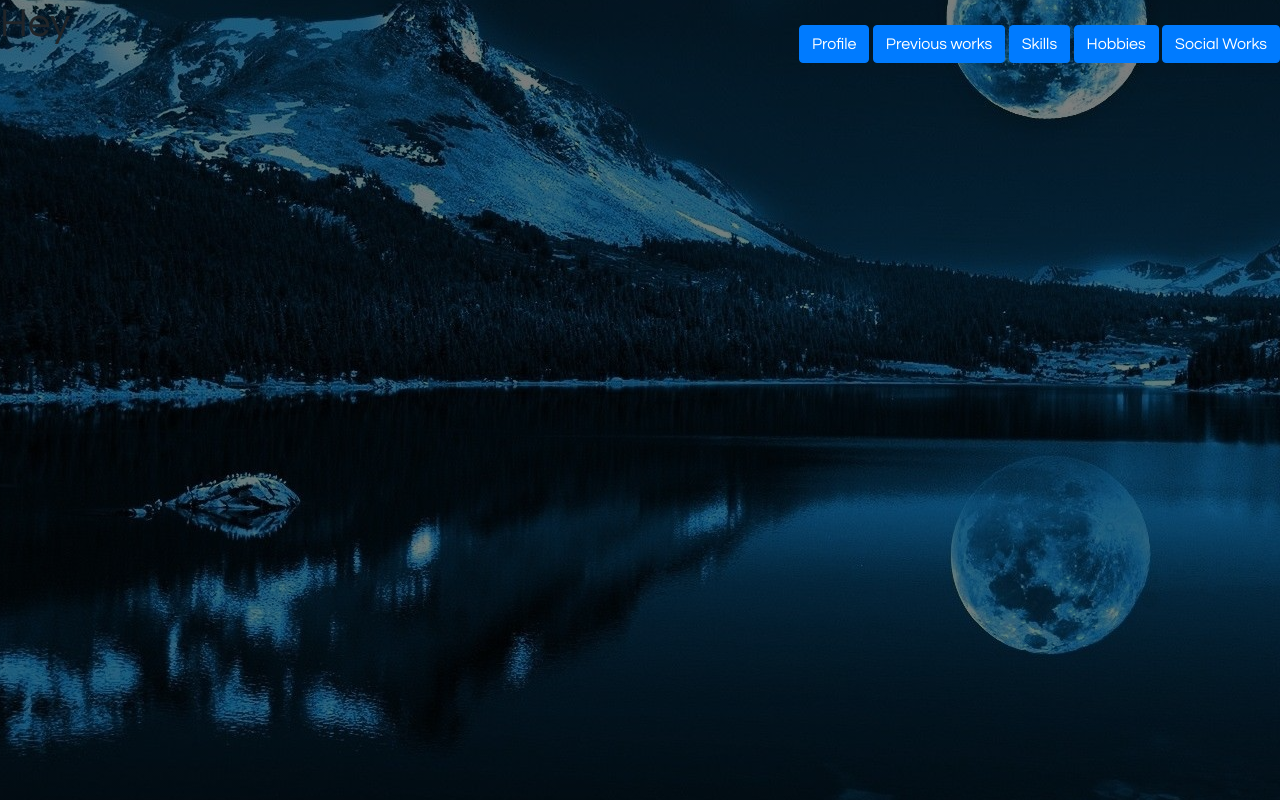
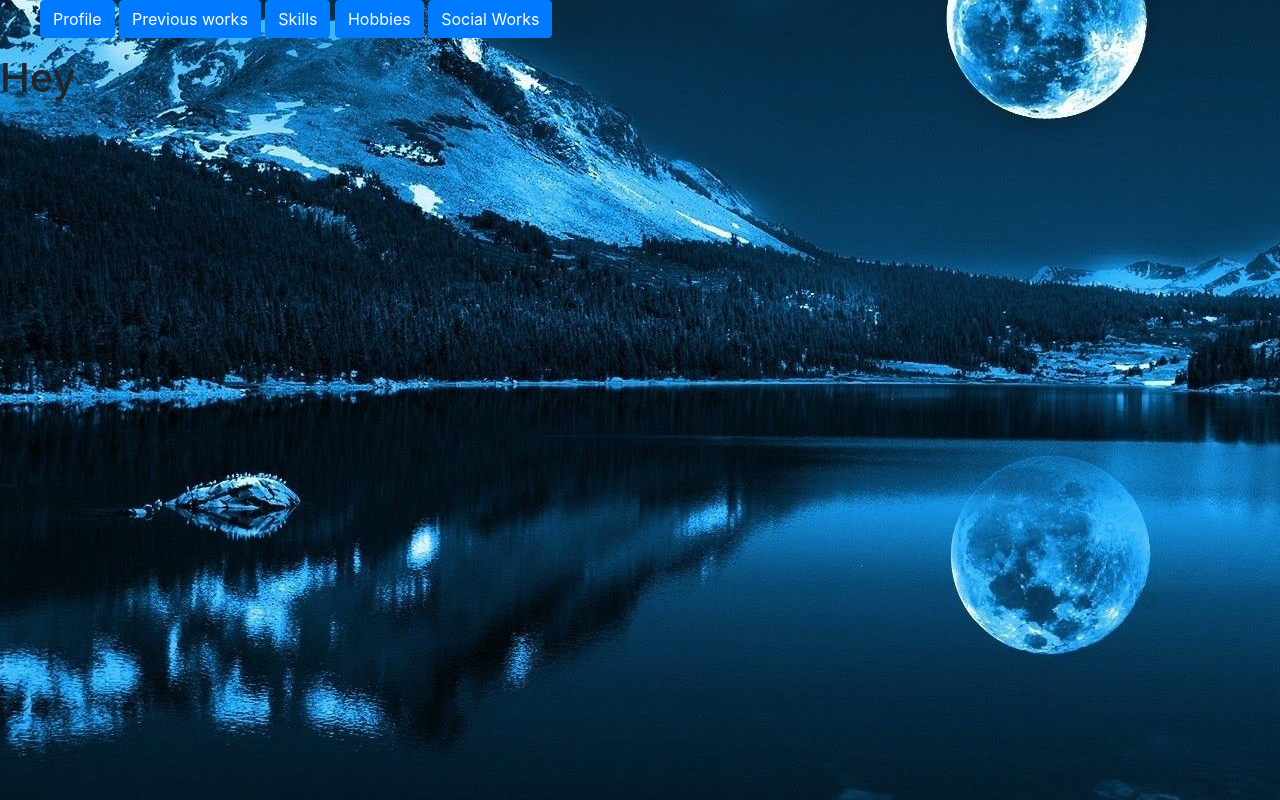
Before and after one commit to Akshayvm98/Akshayvm98.github.io, a plain HTML site: page index.html in a window 1280 px wide. Drawn offline with nearby package versions, Linux system fonts and the light colour scheme.

Commit message:
Added new background image

```diff
--- a/style.css
+++ b/style.css
@@ -1,29 +1,15 @@
-*{
-	margin:0;
-	padding:0;
-	font-family:Century Gothic;
-}
+
 
 header{
-	background-image: linear-gradient(rgba(0,0,0,0.5),rgba(0,0,0,0.5)), url(../7.jpeg);
+	background-image:  url("7.jpeg");
 	height:100vh ;
 	background-size:center;
 	background-position:center;
-
 }
-ul{
-float: right;
-	list-style-type:none;
-	padding-top:25px;
-}
-ul li a{
+ul a{
 	text-decoration: none;
 	color:#fff;
 	padding:5px 20px;
 	border:1px solid transparent;
 	transition: 0.6s ease;
 }
-ul li a:hover {
-	background-color: #fff;
-	color: #000;
-}
```
Also changed, not shown: 1 other file.
